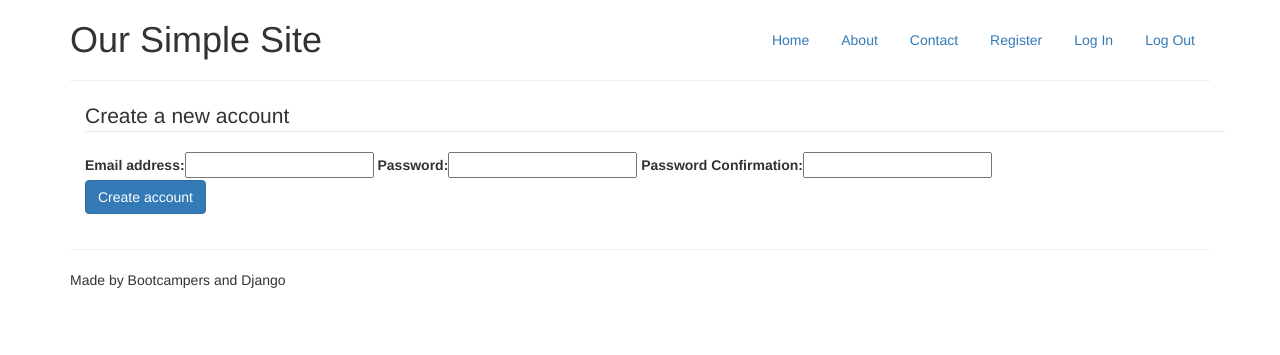
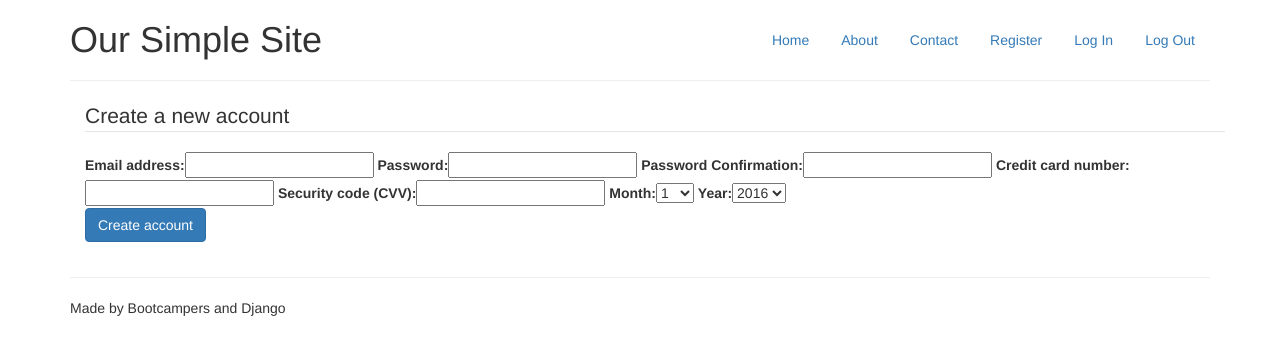
Before and after one commit to NiallgSmith/firstsocial, a Django app: page /register/ in a window 1280 px wide. Shown: the top 355 px of the page. Run offline with Django 3.2, Linux system fonts and the light colour scheme; some libraries are stand-ins or nearby versions.

Commit message:
credit card validation working. Stripe.

```diff
--- a/accounts/forms.py
+++ b/accounts/forms.py
@@ -3,7 +3,17 @@ from django.contrib.auth.forms import UserCreationForm
 from accounts.models import User
 from django.core.exceptions import ValidationError
 
+
 class UserRegistrationForm(UserCreationForm):
+    MONTH_CHOICES = [(i,i,) for i in xrange(1, 13)]
+    YEAR_CHOICES = [(i,i,) for i in xrange(2016, 2039)]
+
+    credit_card_number = forms.CharField(label='Credit card number')
+    cvv = forms.CharField(label='Security code (CVV)')
+    expiry_month = forms.ChoiceField(label="Month", choices=MONTH_CHOICES)
+    expiry_year = forms.ChoiceField(label="Year", choices=YEAR_CHOICES)
+    stripe_id = forms.CharField(widget=forms.HiddenInput)
+
     password1 = forms.CharField(
         label='Password', widget=forms.PasswordInput
     )
@@ -14,7 +24,7 @@ class UserRegistrationForm(UserCreationForm):
 
     class Meta:
         model = User
-        fields = ['email', 'password1', 'password2']
+        fields = ['email', 'password1', 'password2', 'stripe_id']
         exclude = ['username']
 
     def clean_password2(self):
--- a/accounts/models.py
+++ b/accounts/models.py
@@ -21,4 +21,6 @@ class AccountUserManager(UserManager):
         return user
 
 class User(AbstractUser):
+    stripe_id = models.CharField(max_length=40, default='')
+
     objects = AccountUserManager()
--- a/accounts/templates/register.html
+++ b/accounts/templates/register.html
@@ -1,12 +1,29 @@
 {% extends "base.html" %}
 {% load bootstrap_tags %}
+{% load staticfiles %}
+
+{% block head_js %}
+    <script src="https://js.stripe.com/v2/" type="text/javascript"></script>
+    <script type="text/javascript">
+        // <! Card data???
+        Stripe.publishableKey = '{{ publishable }}';
+        // Hmmmmm
+    </script>
+    <script type="text/javascript" src="{% static "js/stripe.js" %}"></script>
+{% endblock %}
+
 {% block content %}
-    <form role="form" method="post" action="{% url 'register' %}">
+    <form role="form" method="post" id="register-form" action="{% url 'register' %}">
+        <div id="credit-card-errors" style="display: none">
+            <div class="alert-message block-message error" id="stripe-error-message"></div>
+        </div>
+
         <legend>Create a new account</legend>
         {% csrf_token %}
         {{ form| as_bootstrap }}
         <div class="form-group">
-            <button type="submit" class="btn btn-primary">Create account</button>
+            <button type="submit" class="btn btn-primary" id="validate_card_btn"
+                    name="commit" value="Validate Credit Card">Create account</button>
         </div>
     </form>
 {% endblock %}
--- a/accounts/views.py
+++ b/accounts/views.py
@@ -4,6 +4,11 @@ from accounts.forms import UserRegistrationForm, UserLoginForm
 from django.core.urlresolvers import reverse
 from django.template.context_processors import csrf
 from django.contrib.auth.decorators import login_required
+from django.conf import settings
+import datetime
+import stripe
+
+stripe.api_key = settings.STRIPE_SECRET
 
 
 # Create your views here.
@@ -11,29 +16,46 @@ def register(request):
     if request.method == 'POST':
         form = UserRegistrationForm(request.POST)
         if form.is_valid():
-            form.save()
+            try:
+                customer = stripe.Charge.create(
+                    amount=499,
+                    currency="EUR",
+                    description=form.cleaned_data['email'],
+                    card=form.cleaned_data['stripe_id'],
+                )
+            except stripe.error.CardError, e:
+                messages.error(request, "Your card was declined!")
 
-            user = auth.authenticate(email=request.POST.get('email'),
-                                     password=request.POST.get('password1'))
+            if customer.paid:
+                form.save()
 
-            if user:
-                messages.success(request, "You have successfully registered")
-                return redirect(reverse('profile'))
+                user = auth.authenticate(email=request.POST.get('email'),
+                                         password=request.POST.get('password1'))
+
+                if user:
+                    messages.success(request, "You have successfully registered")
+                    return redirect(reverse('profile'))
+
+                else:
+                    messages.error(request, "unable to log you in at this time!")
 
             else:
-                messages.error(request, "unable to log you in at this time!")
+                messages.error(request, "We were unable to take a payment with that card!")
 
     else:
+        today = datetime.date.today()
         form = UserRegistrationForm()
 
-    args = {'form':form}
+    args = {'form': form, 'publishable': settings.STRIPE_PUBLISHABLE}
     args.update(csrf(request))
 
     return render(request, 'register.html', args)
 
+
 @login_required(login_url='/login/')
 def profile(request):
     return render(request, 'profile.html')
+
 
 def login(request):
     if request.method == 'POST':
@@ -57,6 +79,7 @@ def login(request):
 
         return render(request, 'login.html', args)
 
+
 def logout(request):
     auth.logout(request)
     messages.success(request, 'You have successfully logged out')
--- a/social/settings.py
+++ b/social/settings.py
@@ -29,6 +29,8 @@ ALLOWED_HOSTS = []
 
 AUTH_USER_MODEL = 'accounts.User'
 # Application definition
+
+STATICFILES_DIRS = (os.path.join(BASE_DIR, "static"),)
 
 AUTHENTICATION_BACKENDS = (
     'django.contrib.auth.backends.ModelBackend',
@@ -127,3 +129,6 @@ USE_TZ = True
 # https://docs.djangoproject.com/en/1.9/howto/static-files/
 
 STATIC_URL = '/static/'
+
+STRIPE_PUBLISHABLE = os.getenv('STRIPE_PUBLISHABLE', 'pk_test_ZJ9IBqTEfZAME1tOSxDVYrYh')
+STRIPE_SECRET = os.getenv('STRIPE_SECRET', 'sk_test_TMnXnj2zcAGrVm0hZe2tY7xy')
--- /dev/null
+++ b/static/js/stripe.js
@@ -0,0 +1,29 @@
+/**
+ * Created by Niall on 15/07/2016.
+ */
+$(function () {
+    $("#register-form").submit(function () {
+        var form = this;
+        var card = {
+            number:     $("#id_credit_card_number").val(),
+            expMonth:   $("#id_expiry_month").val(),
+            expYear:    $("#id_expiry_year").val(),
+            cvc:        $("#id_cvv").val()
+        }
+
+        $("#validate_card_btn").attr("disabled", true);
+        Stripe.createToken(card, function(status, response) {
+            if (status === 200) {
+                console.log(status, response);
+                $("#credit-card-errors").hide();
+                $("#id_stripe_id").val(response.id);
+                form.submit();
+            } else {
+                $("#stripe-error-message").text(response.error.message);
+                $("#credit-card-errors").show();
+                $("#validate_card_btn").attr("disabled", false);
+            }
+        });
+        return false;
+    })
+})
--- a/templates/base.html
+++ b/templates/base.html
@@ -9,6 +9,9 @@
     <meta name="author" content="">
     <link rel="stylesheet" href="https://cdnjs.cloudflare.com/ajax/libs/bootswatch/3.3.6/cerulean/bootstrap.min.css">
     <link rel="stylesheet" href="{% static "css/style.css" %}">
+    <script src="https://cdnjs.cloudflare.com/ajax/libs/jquery/3.0.0-beta1/jquery.min.js"></script>
+    <script src="https://cdnjs.cloudflare.com/ajax/libs/twitter-bootstrap/4.0.0-alpha/js/bootstrap.min.js"></script>
+    {% block head_js %}{% endblock %}
 </head>
 <body>
     <div class="container">
@@ -44,6 +47,4 @@
     </div>
 
 </body>
-<script src="https://cdnjs.cloudflare.com/ajax/libs/jquery/3.0.0-alpha1/jquery.min.js"></script>
-<script src="https://cdnjs.cloudflare.com/ajax/libs/twitter-bootstrap/4.0.0-alpha/js/bootstrap.min.js"></script>
 </html>
```
Also changed, not shown: accounts/migrations/0002_user_stripe_id.py (added), db.sqlite3, 5 other files.
